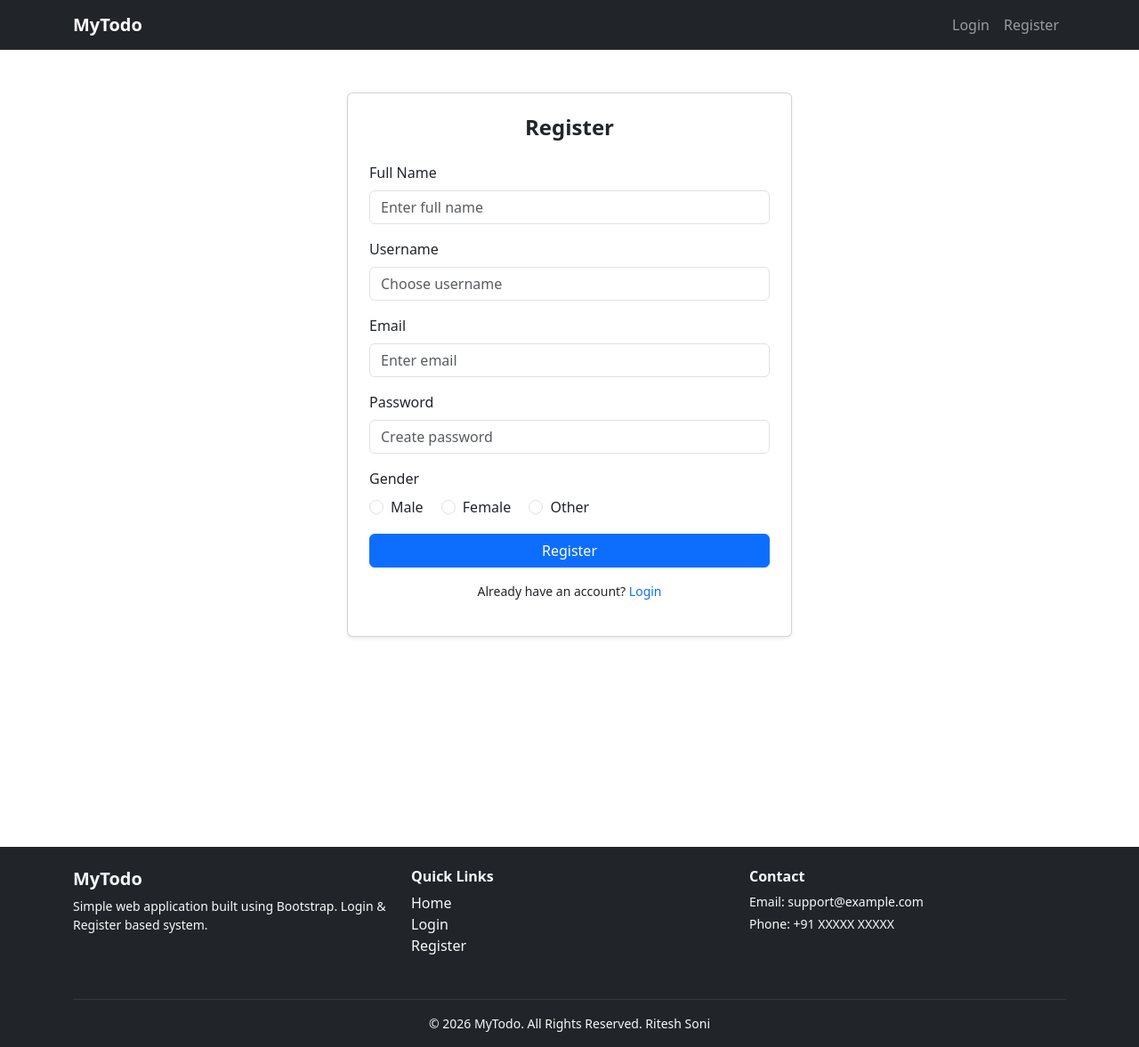
After one commit to riteshxoni/Todo_Project, a PHP site: page /TODO_PROJECT/pages/register.php in a window 1280 px wide. The commit adds this page. Shown: the whole page at 89% size. Run offline with PHP 8.4, Linux system fonts and the light colour scheme.

Commit message:
Todo CRUD v1.1 - Implimented Authentication and Users Based Todo

```diff
--- /dev/null
+++ b/includes/footer.php
@@ -0,0 +1,41 @@
+<!-- Footer -->
+<footer class="bg-dark text-light pt-4 mt-5">
+    <div class="container">
+        <div class="row">
+
+            <!-- Logo / About -->
+            <div class="col-md-4 mb-3">
+                <h5 class="fw-bold">MyTodo</h5>
+                <p class="small">
+                    Simple web application built using Bootstrap.
+                    Login & Register based system.
+                </p>
+            </div>
+
+            <!-- Links -->
+            <div class="col-md-4 mb-3">
+                <h6 class="fw-bold">Quick Links</h6>
+                <ul class="list-unstyled">
+                    <li><a href="/todo_project/" class="text-decoration-none text-light">Home</a></li>
+                    <li><a href="/todo_project/pages/login.php" class="text-decoration-none text-light">Login</a></li>
+                    <li><a href="/todo_project/pages/register.php" class="text-decoration-none text-light">Register</a></li>
+                </ul>
+            </div>
+
+            <!-- Contact -->
+            <div class="col-md-4 mb-3">
+                <h6 class="fw-bold">Contact</h6>
+                <p class="small mb-1">Email: support@example.com</p>
+                <p class="small mb-0">Phone: +91 XXXXX XXXXX</p>
+            </div>
+
+        </div>
+
+        <hr class="border-secondary">
+
+        <!-- Copyright -->
+        <div class="text-center pb-3 small">
+            © 2026 MyTodo. All Rights Reserved. Ritesh Soni
+        </div>
+    </div>
+</footer>
--- /dev/null
+++ b/includes/header.php
@@ -0,0 +1,40 @@
+<nav class="navbar navbar-expand-lg navbar-dark bg-dark">
+    <div class="container">
+        <!-- Logo -->
+        <a class="navbar-brand fw-bold" href="/TODO_PROJECT/">
+            MyTodo
+        </a>
+
+        <!-- Toggle button -->
+        <button class="navbar-toggler" type="button" data-bs-toggle="collapse" data-bs-target="#mainNavbar">
+            <span class="navbar-toggler-icon"></span>
+        </button>
+
+        <!-- Menu -->
+        <?php
+        session_start();
+        if(isset($_SESSION['username'])): ?>
+        <div class="collapse navbar-collapse justify-content-end" id="mainNavbar">
+            <ul class="navbar-nav">
+                <li class="nav-item">
+                    <a class="nav-link" href="/TODO_PROJECT/">Welcome <?php echo $_SESSION['username'] ?></a>
+                </li>
+                <li class="nav-item">
+                    <a class="nav-link" href="/TODO_PROJECT/auth/LogoutController.php">Logout</a>
+                </li>
+            </ul>
+        </div>
+        <?php else : ?>
+        <div class="collapse navbar-collapse justify-content-end" id="mainNavbar">
+            <ul class="navbar-nav">
+                <li class="nav-item">
+                    <a class="nav-link" href="/TODO_PROJECT/pages/login.php">Login</a>
+                </li>
+                <li class="nav-item">
+                    <a class="nav-link" href="/TODO_PROJECT/pages/register.php">Register</a>
+                </li>
+            </ul>
+        </div>
+        <?php endif; ?>
+    </div>
+</nav>
--- /dev/null
+++ b/pages/register.php
@@ -0,0 +1,150 @@
+<?php
+    session_start();
+    if(isset($_SESSION['username']))
+    {
+        header("Location: /todo_project/");
+        exit;
+    }
+?>
+<!doctype html>
+<html lang="en">
+    <head>
+        <title>Register Page</title>
+        <!-- Required meta tags -->
+        <meta charset="utf-8" />
+        <meta
+            name="viewport"
+            content="width=device-width, initial-scale=1, shrink-to-fit=no"
+        />
+
+        <!-- Bootstrap CSS v5.2.1 -->
+        <link
+            href="https://cdn.jsdelivr.net/npm/bootstrap@5.3.2/dist/css/bootstrap.min.css"
+            rel="stylesheet"
+            integrity="sha384-T3c6CoIi6uLrA9TneNEoa7RxnatzjcDSCmG1MXxSR1GAsXEV/Dwwykc2MPK8M2HN"
+            crossorigin="anonymous"
+        />
+    </head>
+
+    <body>
+        <header>
+            <?php require '../includes/header.php' ?>
+        </header>
+        <main class="min-vh-100">
+            <div class="container d-flex justify-content-center align-items-center mt-5">
+                <div class="card shadow-sm p-4" style="max-width: 500px; width: 100%;">
+
+                    <h4 class="text-center mb-4 fw-bold">Register</h4>
+                    <?php
+                        if(isset($_GET['success']) || isset($_GET['error']))
+                        {
+                            if(isset($_GET['success']))
+                            {
+                               echo "<div class='my-3 alert alert-success'>User Registered Successfylly.</div>";
+                            }
+                            else
+                            {
+                                echo "<div class='my-3 alert alert-danger'>" .$_GET['error']. "</div>";
+                            }
+                        }
+                    ?>
+
+                    <form action="../auth/RegisterController.php" method="post">
+
+                        <!-- Name -->
+                        <div class="mb-3">
+                            <label class="form-label">Full Name</label>
+                            <input
+                                type="text"
+                                name="name"
+                                class="form-control"
+                                placeholder="Enter full name"
+                                required>
+                        </div>
+
+                        <!-- Username -->
+                        <div class="mb-3">
+                            <label class="form-label">Username</label>
+                            <input
+                                type="text"
+                                name="username"
+                                class="form-control"
+                                placeholder="Choose username"
+                                required>
+                        </div>
+
+                        <!-- Email -->
+                        <div class="mb-3">
+                            <label class="form-label">Email</label>
+                            <input
+                                type="email"
+                                name="email"
+                                class="form-control"
+                                placeholder="Enter email"
+                                required>
+                        </div>
+
+                        <!-- Password -->
+                        <div class="mb-3">
+                            <label class="form-label">Password</label>
+                            <input
+                                type="password"
+                                name="password"
+                                class="form-control"
+                                placeholder="Create password"
+                                required>
+                        </div>
+
+                        <!-- Gender -->
+                        <div class="mb-3">
+                            <label class="form-label d-block">Gender</label>
+                            <div class="form-check form-check-inline">
+                                <input class="form-check-input" type="radio" name="gender" value="Male" required>
+                                <label class="form-check-label">Male</label>
+                            </div>
+
+                            <div class="form-check form-check-inline">
+                                <input class="form-check-input" type="radio" name="gender" value="Female">
+                                <label class="form-check-label">Female</label>
+                            </div>
+
+                            <div class="form-check form-check-inline">
+                                <input class="form-check-input" type="radio" name="gender" value="Other">
+                                <label class="form-check-label">Other</label>
+                            </div>
+                        </div>
+
+                        <!-- Submit -->
+                        <div class="d-grid">
+                            <button type="submit" class="btn btn-primary">
+                                Register
+                            </button>
+                        </div>
+
+                    </form>
+
+                    <p class="text-center mt-3 small">
+                        Already have an account?
+                        <a href="login.php" class="text-decoration-none">Login</a>
+                    </p>
+
+                </div>
+            </div>
+        </main>
+        <footer>
+            <?php require '../includes/footer.php' ?>
+        </footer>
+
+        <script
+            src="https://cdn.jsdelivr.net/npm/@popperjs/core@2.11.8/dist/umd/popper.min.js"
+            integrity="sha384-I7E8VVD/ismYTF4hNIPjVp/Zjvgyol6VFvRkX/vR+Vc4jQkC+hVqc2pM8ODewa9r"
+            crossorigin="anonymous"
+        ></script>
+
+        <script
+            src="https://cdn.jsdelivr.net/npm/bootstrap@5.3.2/dist/js/bootstrap.min.js"
+            integrity="sha384-BBtl+eGJRgqQAUMxJ7pMwbEyER4l1g+O15P+16Ep7Q9Q+zqX6gSbd85u4mG4QzX+"
+            crossorigin="anonymous"
+        ></script>
+    </body>
+</html>
```
Also changed, not shown: auth/LoginController.php (added, +35 -0 lines), auth/LogoutController.php (added, +7 -0 lines), auth/RegisterController.php (added, +30 -0 lines), controller/AddTodo.php (+5 -4 lines), controller/DeleteTodo.php (+16 -6 lines), controller/UpdateTodo.php (+5 -6 lines), index.php (+17 -4 lines), model/User.php (added, +81 -0 lines), pages/login.php (added, +108 -0 lines), pages/updatetodo.php (+13 -17 lines).
